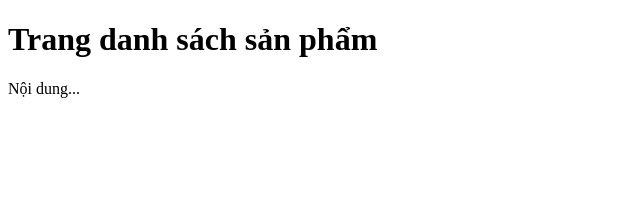
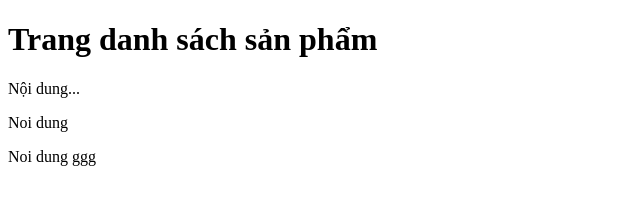
Before and after one commit to Eros2612-source/be-28-04, a plain HTML site: page product.html in a window 1280 px wide. Shown: the whole page, without its empty margins (0-640 px from the left). Drawn offline with Linux system fonts and the light colour scheme.

Commit message:
Update page product

```diff
--- a/product.html
+++ b/product.html
@@ -9,5 +9,11 @@
     <h1>Trang danh sách sản phẩm</h1>
 
     <p>Nội dung...</p>
+
+    <p>Noi dung</p>
+
+    <p>Noi dung ggg
+
+    </p>
 </body>
 </html>
```
